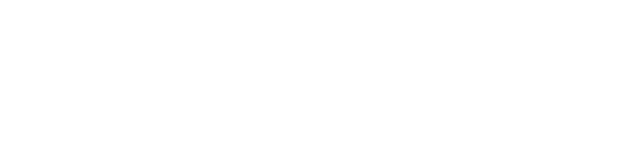
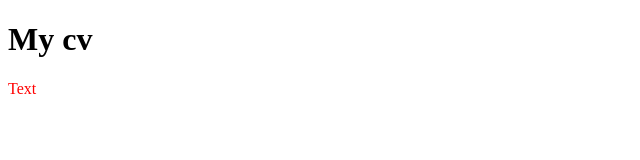
Before and after one commit to yvk2606/rsschool-cv, a plain HTML site: page index.html in a window 1280 px wide. Shown: the whole page, without its empty margins (0-640 px from the left). Drawn offline with Linux system fonts and the light colour scheme.

Commit message:
feat: add text, add style

```diff
--- a/css/style.css
+++ b/css/style.css
@@ -0,0 +1,3 @@
+.text-block{
+    color:red;
+}
--- a/index.html
+++ b/index.html
@@ -4,9 +4,13 @@
     <meta charset="UTF-8">
     <meta http-equiv="X-UA-Compatible" content="IE=edge">
     <meta name="viewport" content="width=device-width, initial-scale=1.0">
-    <title>Document</title>
+    <title>cv</title>
+    <link rel="stylesheet" href="./css/style.css">
 </head>
 <body>
-
+    <h1>My cv</h1>
+    <article>
+       <p><span class="text-block">Text</span></p>
+    </article>
 </body>
 </html>
```
